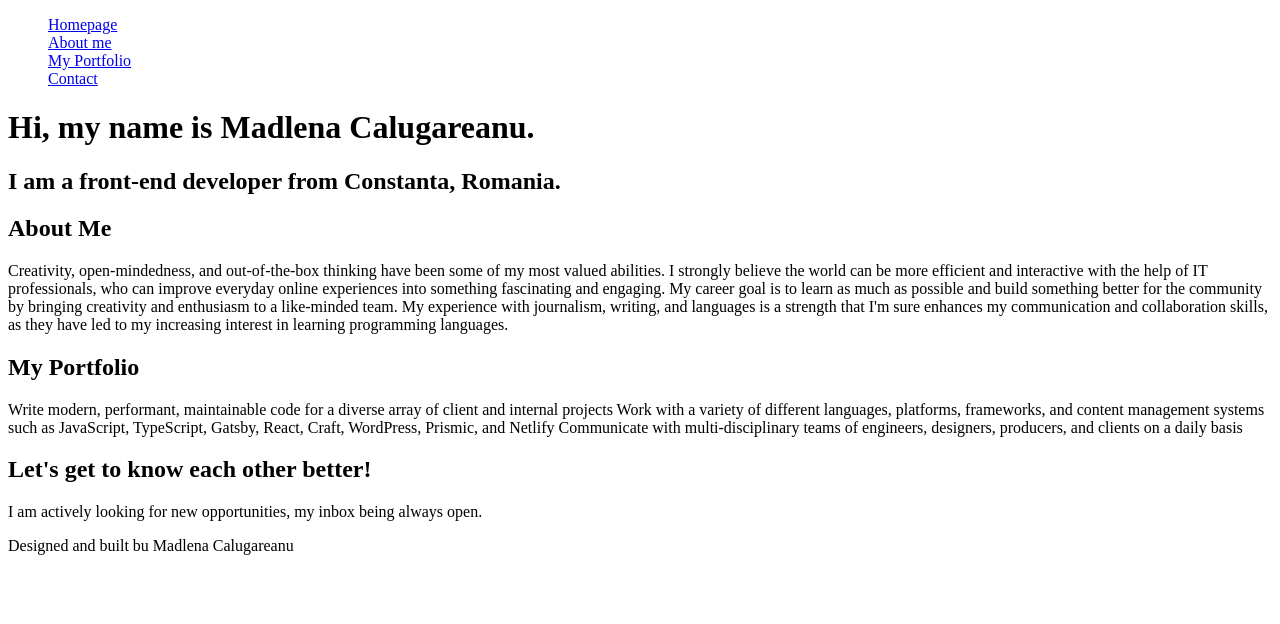
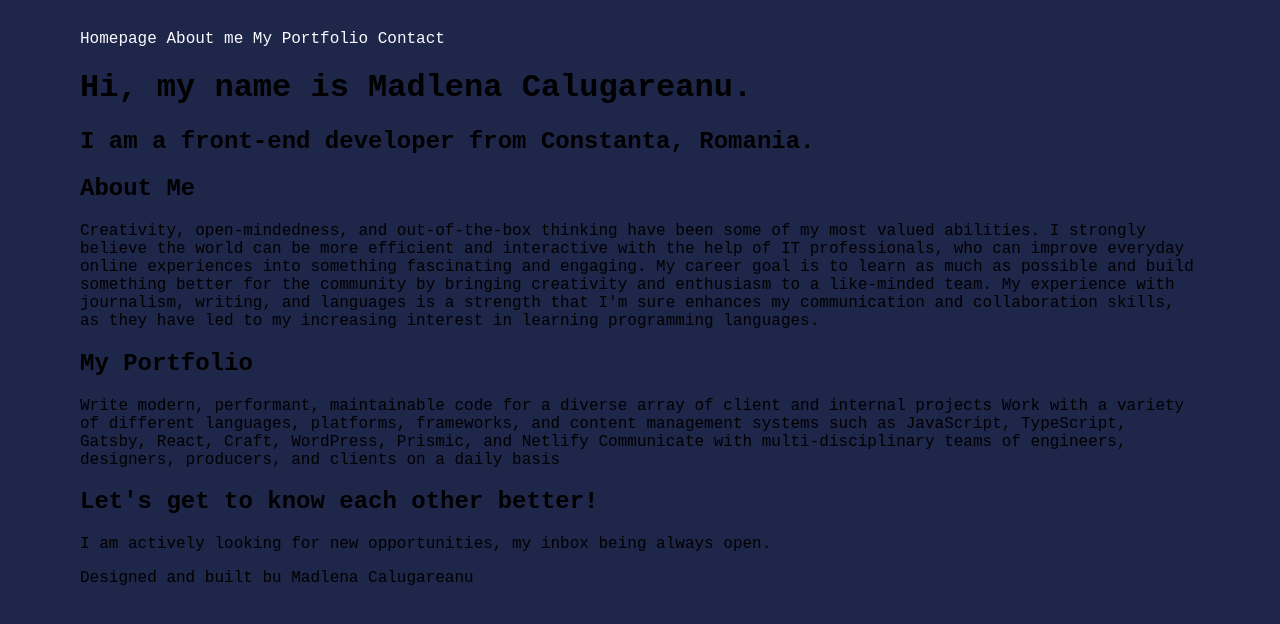
Before and after one commit to madlena-calugareanu/MY-WEBSITE-PROJECT, a plain HTML site: page homepage.html in a window 1280 px wide. Drawn offline with Linux system fonts and the light colour scheme.

Commit message:
add some styles

```diff
--- a/homepage.html
+++ b/homepage.html
@@ -7,24 +7,24 @@
     <title>Madlena Calugareanu</title>
     <link rel="stylesheet" href="style.css">
 </head>
+
+<body>
     <header>
-        <nav>
-            <ul class="navigation-links">
-                <li><a href="#homepage">Homepage</a></li>
-                <li><a href="#about">About me</a></li>
-                <li><a href="#portfolio">My Portfolio</a></li>
-                <li><a href="#contact">Contact</a></li>
-            </ul>
+        <nav class="navigation-links">
+            <a href="#homepage">Homepage</a>
+            <a href="#about">About me</a>
+            <a href="#portfolio">My Portfolio</a>
+            <a href="#contact">Contact</a>
         </nav>
         <div id="homepage">
             <h1>Hi, my name is Madlena Calugareanu.</h1>
             <h2>I am a front-end developer from Constanta, Romania.</h2>
             </div>
     </header>
-    <body>
+    <main>
         <div id="about">
             <h2>About Me</h2>
-            <p>
+            <p class="paragraph">
                 Creativity, open-mindedness, and out-of-the-box thinking have been some of my most valued abilities. I strongly believe the
                 world can be more efficient and interactive with the help of IT professionals, who can improve everyday online experiences into
                 something fascinating and engaging. My career goal is to learn as much as possible and build something better for the
@@ -35,7 +35,7 @@ learning programming languages.
         </div>
         <div id="portfolio">
             <h2>My Portfolio</h2>
-            <p>
+            <p class="paragraph">
                 Write modern, performant, maintainable code for a diverse array of client and internal projects
                 Work with a variety of different languages, platforms, frameworks, and content management systems such as JavaScript, TypeScript, Gatsby, React, Craft, WordPress, Prismic, and Netlify
                 Communicate with multi-disciplinary teams of engineers, designers, producers, and clients on a daily basis
@@ -43,8 +43,9 @@ Communicate with multi-disciplinary teams of engineers, designers, producers, an
         </div>
         <div id="contact">
             <h2>Let's get to know each other better!</h2>
-            <p>I am actively looking for new opportunities, my inbox being always open.</p>
+            <p class="paragraph">I am actively looking for new opportunities, my inbox being always open.</p>
         </div>
+    </main>
 </body>
     <footer>
         <p>Designed and built bu Madlena Calugareanu</p>
--- a/style.css
+++ b/style.css
@@ -1,3 +1,13 @@
-ul.navigation-links{
-    list-style-type: none;
+
+
+body {
+    background-color:#1E2749;
+    font-family: monospace, "Lucida Console", sans-serif;
+    margin: 30px 80px;
 }
+
+.navigation-links a {
+    display: inline;
+    color: #FAFAFF;
+    text-decoration: none;
+}
```
Lines whose indentation alone changed are shown as unchanged.
